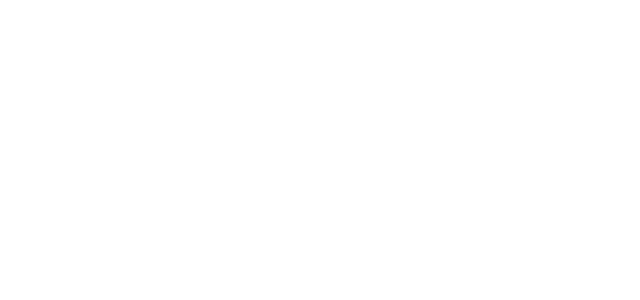
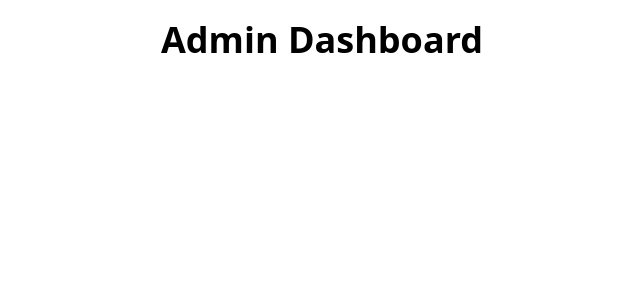
Before and after one commit to Sujal-Raj/Attendance-management-system, a React (Vite) app in the folder Frontend/Attendance management system/: page /admindashboard in a window 1280 px wide. Shown: the top 300 px of the page, without its empty margins (318-958 px from the left). Built offline with nearby package versions, Linux system fonts and the light colour scheme.

Commit message:
AdminDashboard Intialized

```diff
--- a/Frontend/Attendance management system/Pages/AdminDashboard.jsx
+++ b/Frontend/Attendance management system/Pages/AdminDashboard.jsx
@@ -3,7 +3,9 @@
 function AdminDashboard() {
   return (
     <>
-
+      <nav className='h-[10vh] text-4xl font-bold flex items-center justify-center'>
+        <p>Admin Dashboard</p>
+      </nav>
     </>
   )
 }
```
